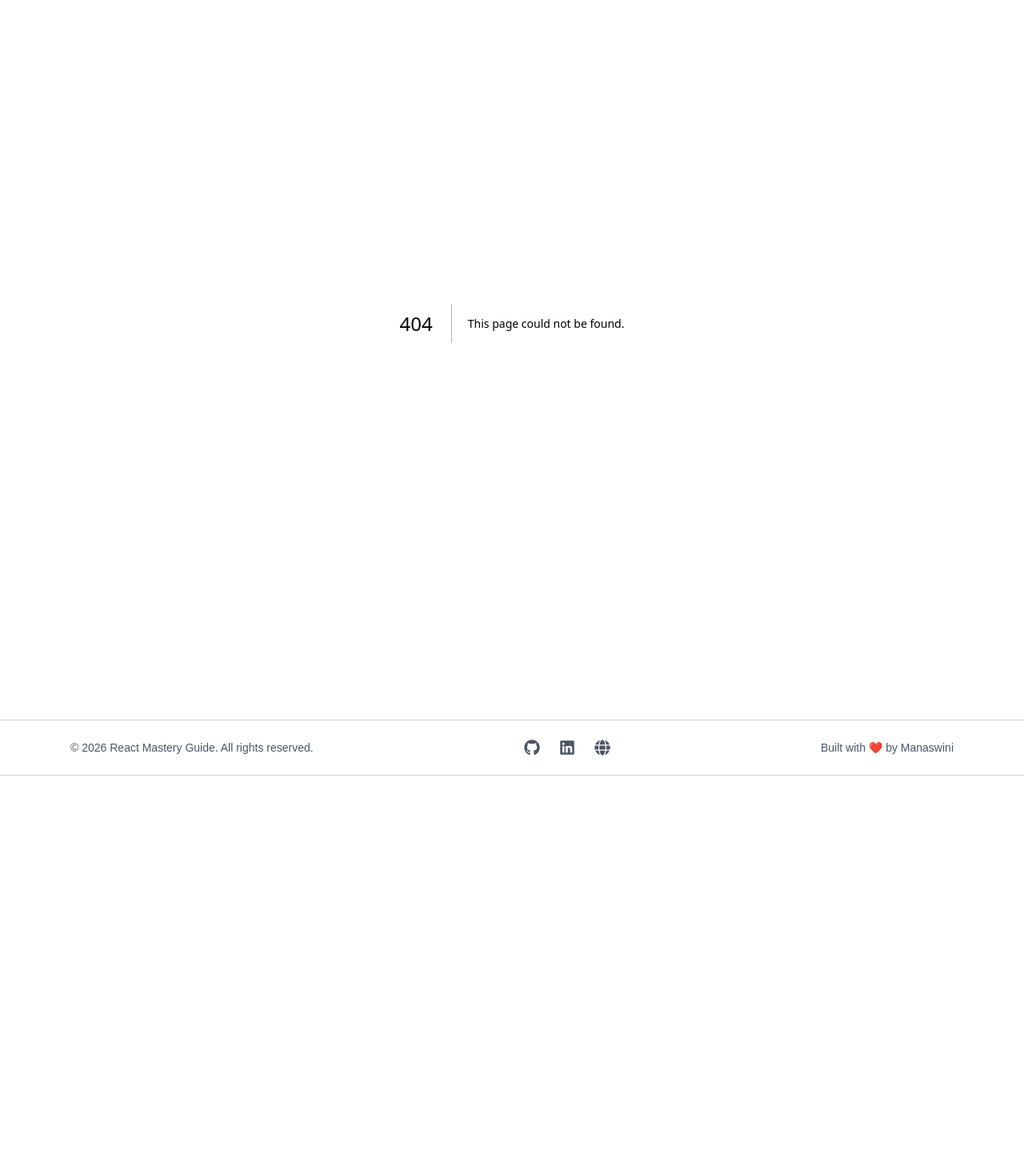
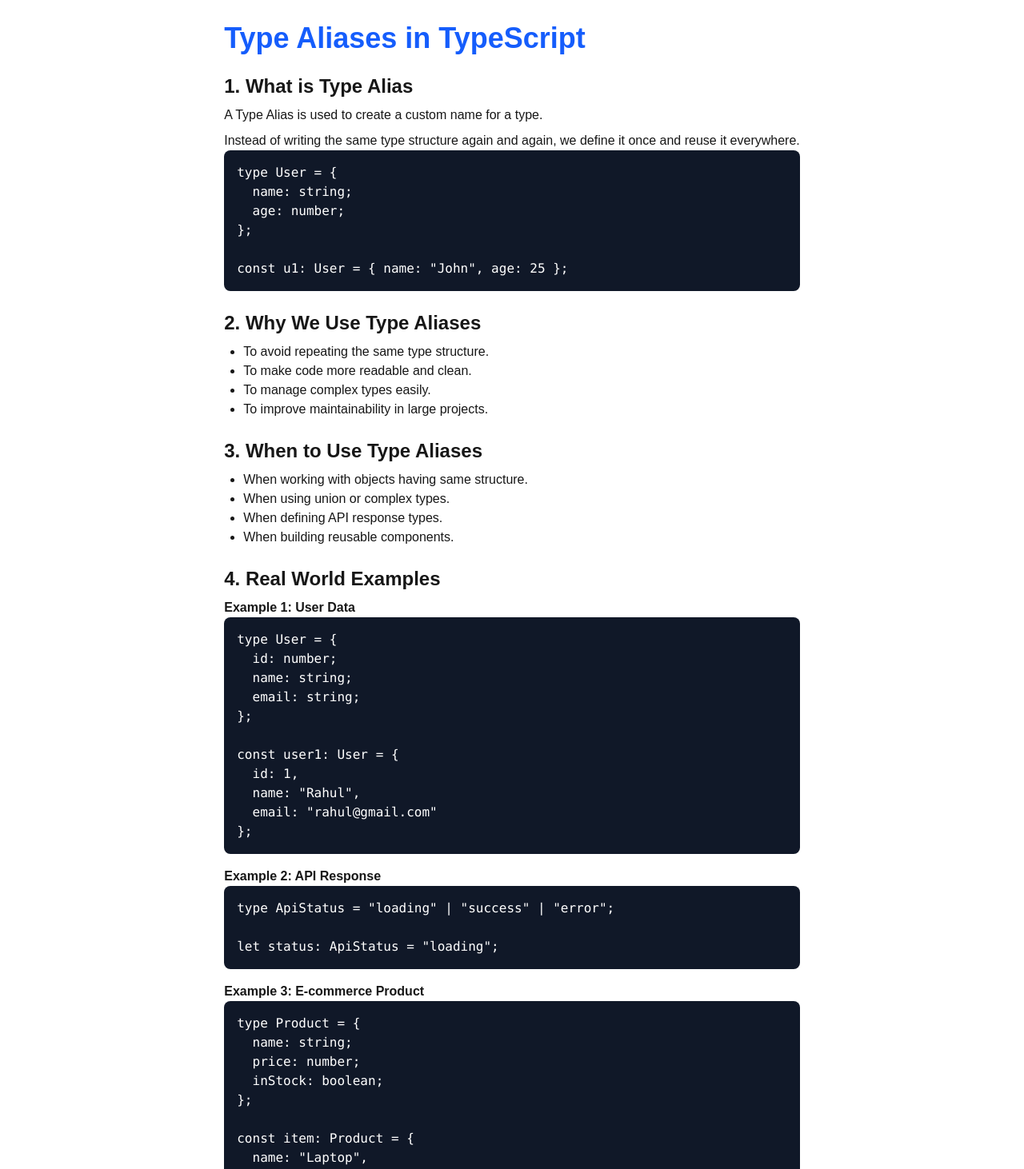
Before and after one commit to Monisasmal/Type-script-Concept, a Next.js app: page /concepts/TypeAliases in a window 1280 px wide. Before the commit this address had no page. Shown: the part 89-1551 px from the top of the page at 80% size. Before the commit the page ends 1059 px from the top, so only its background shows below. Built offline with nearby package versions, Linux system fonts and the light colour scheme.

Commit message:
update concept

```diff
--- /dev/null
+++ b/src/app/concepts/TypeAliases/page.tsx
@@ -0,0 +1,184 @@
+export default function TypeAliases() {
+  return (
+    <div className="max-w-5xl mx-auto p-6">
+
+      <h1 className="text-4xl font-bold text-blue-600 mb-6">
+        Type Aliases in TypeScript
+      </h1>
+
+      {/* 1. What */}
+      <section className="mb-6">
+        <h2 className="text-2xl font-semibold mb-2">
+          1. What is Type Alias
+        </h2>
+
+        <p>
+          A Type Alias is used to create a custom name for a type.
+        </p>
+
+        <p className="mt-2">
+          Instead of writing the same type structure again and again,
+          we define it once and reuse it everywhere.
+        </p>
+
+        <pre className="bg-gray-900 text-white p-4 rounded-lg">
+{`type User = {
+  name: string;
+  age: number;
+};
+
+const u1: User = { name: "John", age: 25 };`}
+        </pre>
+
+      </section>
+
+      {/* 2. Why */}
+      <section className="mb-6">
+        <h2 className="text-2xl font-semibold mb-2">
+          2. Why We Use Type Aliases
+        </h2>
+
+        <ul className="list-disc ml-6">
+          <li>To avoid repeating the same type structure.</li>
+          <li>To make code more readable and clean.</li>
+          <li>To manage complex types easily.</li>
+          <li>To improve maintainability in large projects.</li>
+        </ul>
+
+      </section>
+
+      {/* 3. When */}
+      <section className="mb-6">
+        <h2 className="text-2xl font-semibold mb-2">
+          3. When to Use Type Aliases
+        </h2>
+
+        <ul className="list-disc ml-6">
+          <li>When working with objects having same structure.</li>
+          <li>When using union or complex types.</li>
+          <li>When defining API response types.</li>
+          <li>When building reusable components.</li>
+        </ul>
+
+      </section>
+
+      {/* 4. Real World */}
+      <section className="mb-6">
+        <h2 className="text-2xl font-semibold mb-2">
+          4. Real World Examples
+        </h2>
+
+        <p><b>Example 1: User Data</b></p>
+
+        <pre className="bg-gray-900 text-white p-4 rounded-lg">
+{`type User = {
+  id: number;
+  name: string;
+  email: string;
+};
+
+const user1: User = {
+  id: 1,
+  name: "Rahul",
+  email: "rahul@gmail.com"
+};`}
+        </pre>
+
+        <p className="mt-4"><b>Example 2: API Response</b></p>
+
+        <pre className="bg-gray-900 text-white p-4 rounded-lg">
+{`type ApiStatus = "loading" | "success" | "error";
+
+let status: ApiStatus = "loading";`}
+        </pre>
+
+        <p className="mt-4"><b>Example 3: E-commerce Product</b></p>
+
+        <pre className="bg-gray-900 text-white p-4 rounded-lg">
+{`type Product = {
+  name: string;
+  price: number;
+  inStock: boolean;
+};
+
+const item: Product = {
+  name: "Laptop",
+  price: 50000,
+  inStock: true
+};`}
+        </pre>
+
+      </section>
+
+      {/* 5. Code Examples */}
+      <section className="mb-6">
+        <h2 className="text-2xl font-semibold mb-2">
+          5. More Examples
+        </h2>
+
+        <p><b>Example 1: Function with Type Alias</b></p>
+
+        <pre className="bg-gray-900 text-white p-4 rounded-lg">
+{`type Add = (a: number, b: number) => number;
+
+const addNumbers: Add = (a, b) => {
+  return a + b;
+};`}
+        </pre>
+
+        <p className="mt-4"><b>Example 2: Union Type Alias</b></p>
+
+        <pre className="bg-gray-900 text-white p-4 rounded-lg">
+{`type ID = string | number;
+
+let userId: ID;
+userId = "abc123";
+userId = 101;`}
+        </pre>
+
+        <p className="mt-4"><b>Example 3: Nested Type Alias</b></p>
+
+        <pre className="bg-gray-900 text-white p-4 rounded-lg">
+{`type Address = {
+  city: string;
+  pincode: number;
+};
+
+type User = {
+  name: string;
+  address: Address;
+};
+
+const u: User = {
+  name: "Amit",
+  address: {
+    city: "Delhi",
+    pincode: 110001
+  }
+};`}
+        </pre>
+
+      </section>
+
+      {/* 6. Issue */}
+      <section>
+        <h2 className="text-2xl font-semibold mb-2">
+          6. If Not Used What Issue May Occur
+        </h2>
+
+        <ul className="list-disc ml-6">
+          <li>Code repetition increases.</li>
+          <li>Hard to maintain large applications.</li>
+          <li>More chances of errors.</li>
+          <li>Complex types become difficult to manage.</li>
+        </ul>
+
+        <p className="mt-2">
+          Type aliases help keep code clean, reusable, and scalable.
+        </p>
+
+      </section>
+
+    </div>
+  );
+}
--- a/src/app/concepts/page.tsx
+++ b/src/app/concepts/page.tsx
@@ -27,9 +27,9 @@ const concept = [
      {name: "What is Arrow Function?", path:"/concepts/ArrowFunctions"},
      {name: "What is Function Overloading?", path:"/concepts/FunctionOverloading"},
      {name: "What is Union Type?", path:"/concepts/UnionTypes"},
-     {name: "What is Union Type?", path:"/concepts/IntersectionTypes"},
-     {name: "What is Union Type?", path:"/concepts/LiteralTypes"},
-
+     {name: "What is Intersection Type?", path:"/concepts/IntersectionTypes"},
+     {name: "What is Literal Type?", path:"/concepts/LiteralTypes"},
+     {name: "What is Type Aliases?", path:"/concepts/TypeAliases"},
 ];
 
 export default function Concepts(){
```
